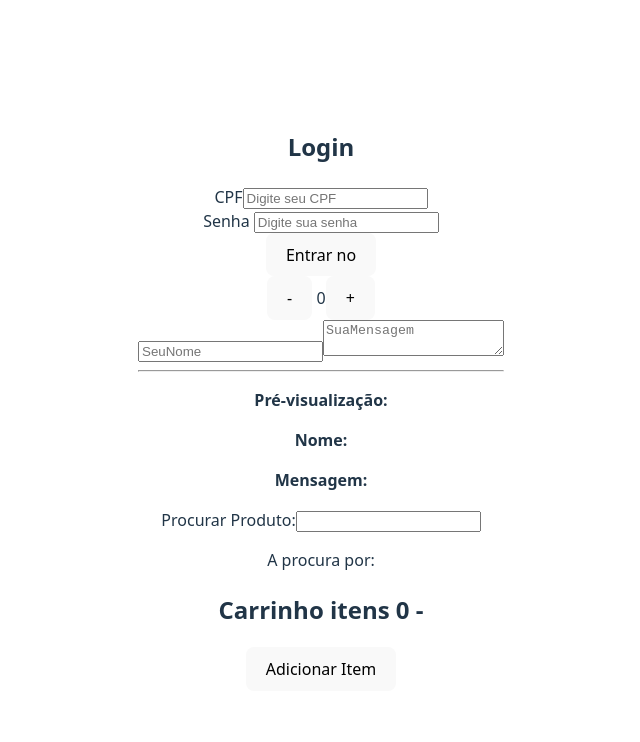
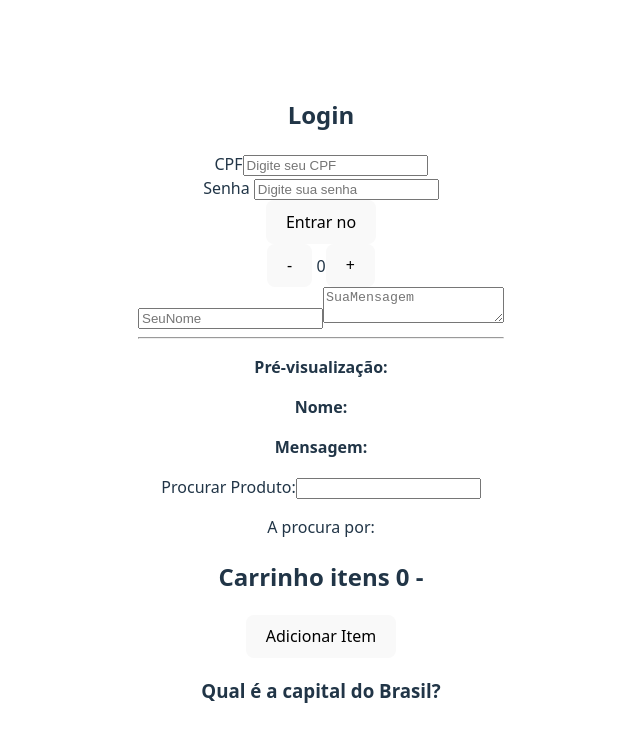
Before and after one commit to Quentalh/Glysera, a React (Vite) app: page / in a window 1280 px wide. Shown: the top 742 px of the page, without its empty margins (319-959 px from the left). Built offline with nearby package versions, Linux system fonts and the light colour scheme.

Commit message:
Aula 12 Desafio 6

```diff
--- a/src/App.jsx
+++ b/src/App.jsx
@@ -6,6 +6,7 @@ import Tela from "./components/Tela.jsx"
 import FormularioContato from './components/FormularioContato.jsx';
 import FiltroProdutos from './components/FiltroProdutos.jsx';
 import Carrinho from './components/Carrinho.jsx';
+import ItemFAQ from './components/ItemFAQ.jsx';
  function App(){
   return (
     <div>
@@ -14,6 +15,7 @@ import Carrinho from './components/Carrinho.jsx';
      <FormularioContato />
      <FiltroProdutos/>
      <Carrinho/>
+     <ItemFAQ/>
     </div>
   )
  }
--- /dev/null
+++ b/src/components/ItemFAQ.jsx
@@ -0,0 +1,12 @@
+import { useState } from "react";
+function  ItemFAQ() {
+    const [estaAberto, setEstaAberto] = useState(false);
+
+    return (
+        <div>
+            <h3 onClick={() => setEstaAberto(!estaAberto)} style={{cursor: 'pointer'}}> Qual é a capital do Brasil?</h3>
+            {estaAberto && <p>A capital do Brasil é Brasilia.</p>}
+        </div>
+    );
+}
+export default ItemFAQ
```
